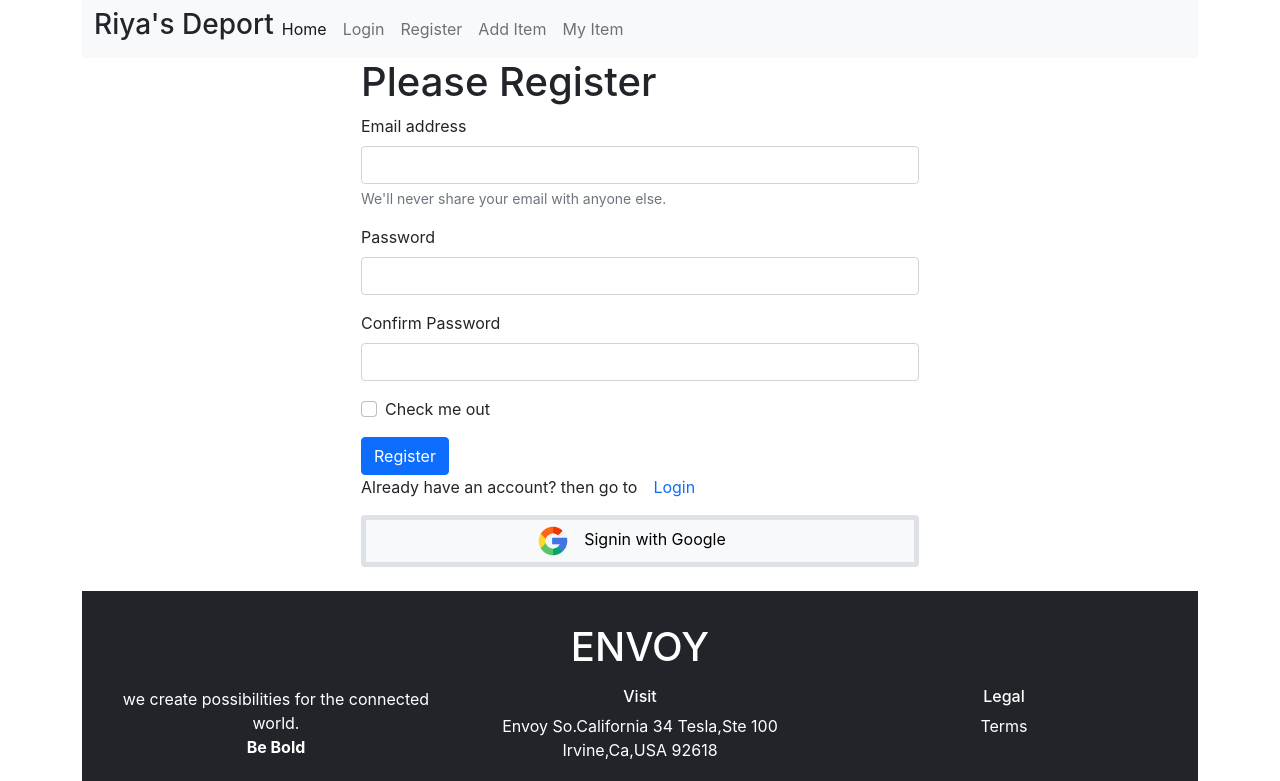
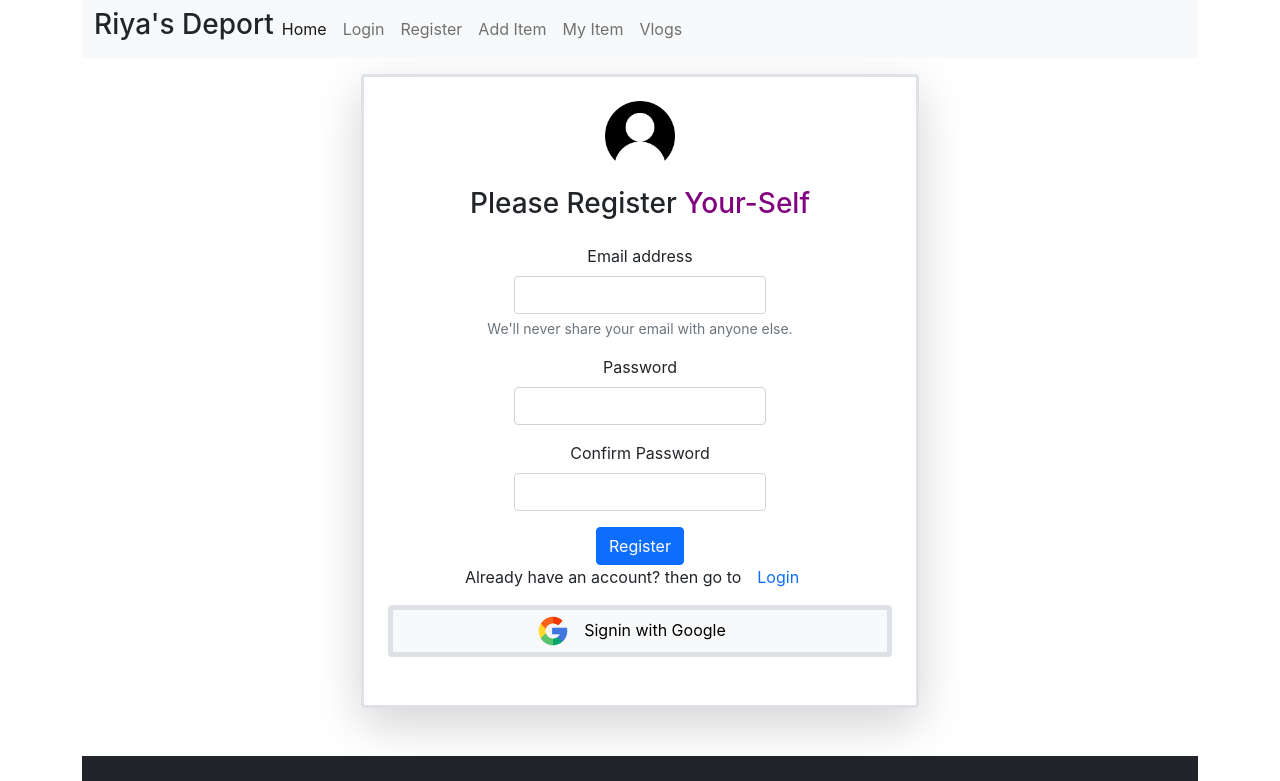
Before and after one commit to Chayanika1/ware-house-management-client-side, a React (Create React App) app: page /Register in a window 1280 px wide. Shown: the top 781 px of the page. Built offline with nearby package versions, Linux system fonts and the light colour scheme; no server answers.

Commit message:
add some style

```diff
--- a/src/App.js
+++ b/src/App.js
@@ -16,6 +16,7 @@ import Footer from './Pages/Footer/Footer';
 import ManageInventory from './Pages/ManageInventory/ManageInventory';
 import AddItem from './AddItem/AddItem';
 import MyItems from './Pages/MyItems/MyItems';
+import Vlogs from './Pages/Vlogs/Vlogs';
 
 function App() {
   return (
@@ -35,6 +36,7 @@ function App() {
 
         <Route path="/Login" element={<Login></Login>}></Route>
         <Route path="/Register" element={<Register></Register>}></Route>
+        <Route path="/Vlogs" element={<Vlogs></Vlogs>}></Route>
 
         <Route path="*" element={<Error></Error>}></Route>
       </Routes>
--- a/src/Pages/Header/Header.js
+++ b/src/Pages/Header/Header.js
@@ -27,6 +27,7 @@ const Header = () => {
                             <Link class="nav-link" to="/Register">Register</Link>
                             <Link class="nav-link" to="/AddItem">Add Item</Link>
                             <Link class="nav-link" to="/MyItems">My Item</Link>
+                            <Link class="nav-link" to="/Vlogs">Vlogs</Link>
 
                         </div>
                     </div>
--- a/src/Pages/Login/Login.js
+++ b/src/Pages/Login/Login.js
@@ -7,6 +7,7 @@ import { ToastContainer, toast } from 'react-toastify';
 import 'react-toastify/dist/ReactToastify.css';
 import { sendPasswordResetEmail } from 'firebase/auth';
 import SocialLogin from '../SocialLogin/SocialLogin';
+import User1 from '../../Images/User1.png';
 
 
 
@@ -46,37 +47,45 @@ const Login = () => {
     if (error) {
         errorElement = <p>Error : {error.message}</p>
     }
-    const resetPassword =  () => {
-        sendPasswordResetEmail(auth,email)
-        .then(()=>{
-            toast('Email send')
-        })
+    const resetPassword = () => {
+        sendPasswordResetEmail(auth, email)
+            .then(() => {
+                toast('Email send')
+            })
 
 
     }
     return (
-        <div className='col-lg-6 col-sm-8 mx-auto'>
-            <h1>Please Login</h1>
+        <div className='col-lg-6 col-sm-8 mx-auto border border-3 p-4 shadow-lg p-3 mb-5 bg-body rounded mt-3'>
+            <div className='text-center'>
+                <img style={{ height: '70px' }} src={User1} alt="" />
+
+            </div>
+
+            <h3 className='p-3 text-center'>Please Login <span style={{ color: 'orange' }}>Your Self</span></h3>
             <form onSubmit={handleLogin}>
 
-                <div class="mb-3">
+                <div class="mb-3 text-center">
                     <label for="exampleInputEmail1" class="form-label">Email address</label>
-                    <input onBlur={handleEmail}type="email" class="form-control" id="exampleInputEmail1" aria-describedby="emailHelp" required/>
-                        <div id="emailHelp" class="form-text">We'll never share your email with anyone else.</div>
+
+                    <input style={{ width: '50%' }} onBlur={handleEmail} type="email" class="form-control mx-auto" id="exampleInputEmail1" aria-describedby="emailHelp" required />
+                    <div id="emailHelp" class="form-text">We'll never share your email with anyone else.</div>
+
+
+
                 </div>
-                <div class="mb-3">
+                <div class="mb-3 text-center">
                     <label for="exampleInputPassword1" class="form-label">Password</label>
-                    <input onBlur={handlePassword} type="password" class="form-control" id="exampleInputPassword1" required/>
+                    <input style={{ width: '50%' }} onBlur={handlePassword} type="password" class="form-control mx-auto" id="exampleInputPassword1"  />
                 </div>
-                <div class="mb-3 form-check">
-                    <input type="checkbox" class="form-check-input" id="exampleCheck1"/>
-                        <label class="form-check-label" for="exampleCheck1">Check me out</label>
+
+                {errorElement}
+                <div className='text-center'>
+                    <button type="submit" class="btn btn-primary">Login</button>
                 </div>
-                {errorElement}
-                <button type="submit" class="btn btn-primary">Login</button>
-                <p>Don't have any account? then go to<Link className="p-3" style={{ textDecoration: 'none' }} to="/Register">Register</Link></p>
-                <p>Forget Password? <button className='btn btn-link text-primary pe-auto text-decoration-none' onClick={resetPassword}>Reset Password</button> </p>
-                <ToastContainer/>
+                <p className='text-center'>Don't have any account? then go to<Link className="p-3" style={{ textDecoration: 'none' }} to="/Register">Register</Link></p>
+                <p className='text-center'>Forget Password? <button className='btn btn-link text-primary pe-auto text-decoration-none' onClick={resetPassword}>Reset Password</button> </p>
+                <ToastContainer />
             </form>
             <SocialLogin></SocialLogin>
 
--- a/src/Pages/Register/Register.js
+++ b/src/Pages/Register/Register.js
@@ -8,6 +8,7 @@ import { ToastContainer, toast } from 'react-toastify';
 
 import { sendEmailVerification } from 'firebase/auth';
 import SocialLogin from '../SocialLogin/SocialLogin';
+import User2 from '../../Images/User2.png';
 
 
 
@@ -62,30 +63,35 @@ const Register = () => {
         })
     }
     return (
-        <div className='col-lg-6 col-sm-8 mx-auto'>
-            <h1>Please Register</h1>
+        <div className='col-lg-6 col-sm-8 mx-auto border border-3 p-4 shadow-lg p-3 mb-5 bg-body rounded mt-3'>
+            <div className='text-center'>
+                <img style={{ height: '70px' }} src={User2} alt="" />
+
+            </div>
+            <h3 className='p-3 text-center'>Please Register <span style={{color:'purple'}}>Your-Self</span></h3>
              <form onSubmit={handleRegistration}>
-                <div class="mb-3">
+                <div class="mb-3 text-center">
                     <label for="exampleInputEmail1" class="form-label">Email address</label>
-                    <input onBlur={handelEmail} type="email" class="form-control" id="exampleInputEmail1" aria-describedby="emailHelp" required/>
+                    <input style={{ width: '50%' }} onBlur={handelEmail} type="email" class="form-control mx-auto" id="exampleInputEmail1" aria-describedby="emailHelp" required/>
                         <div id="emailHelp" class="form-text">We'll never share your email with anyone else.</div>
                 </div>
-                <div class="mb-3">
+                <div class="mb-3 text-center">
                     <label for="exampleInputPassword1" class="form-label">Password</label>
-                    <input onBlur={handelPassword}type="password" class="form-control" id="exampleInputPassword1" required/>
+                    <input style={{ width: '50%' }} onBlur={handelPassword}type="password" class="form-control mx-auto" id="exampleInputPassword1" required/>
                 </div>
-                <div class="mb-3">
+                <div class="mb-3 text-center">
                     <label for="exampleInputPassword1" class="form-label">Confirm Password</label>
-                    <input onBlur={handelConfirmPassword} type="password" class="form-control" id="exampleInputPassword1" required/>
+                    <input style={{ width: '50%' }} onBlur={handelConfirmPassword} type="password" class="form-control mx-auto" id="exampleInputPassword1" required/>
                 </div>
-                <div class="mb-3 form-check">
-                    <input type="checkbox" class="form-check-input" id="exampleCheck1"/>
-                        <label class="form-check-label" for="exampleCheck1">Check me out</label>
+
+                {errorElement}
+                <div className='text-center'>
+                <button onClick={ verify }type="submit" class="btn btn-primary">Register</button>
+
                 </div>
-                {errorElement}
 
-                <button onClick={ verify }type="submit" class="btn btn-primary">Register</button>
-                <p>Already have an account? then go to<Link className="p-3" style={{ textDecoration: 'none' }} to="/Login">Login</Link></p>
+
+                <p className='text-center'>Already have an account? then go to<Link className="p-3" style={{ textDecoration: 'none' }} to="/Login">Login</Link></p>
                 <ToastContainer/>
             </form>
             <SocialLogin></SocialLogin>
--- a/src/Pages/Vlogs/Vlogs.js
+++ b/src/Pages/Vlogs/Vlogs.js
@@ -2,29 +2,46 @@ import React from 'react';
 
 const Vlogs = () => {
     return (
-        <div>
+        <div className='p-4'>
             <div className='row'>
                 <div className='col-lg-4 col-sm-12'>
                     <div class="card text-white bg-secondary mb-3">
-                        <div class="card-header">Header</div>
+                        <div class="card-header">What is the difference between Node js and JavaScript?</div>
+
                         <div class="card-body">
-                            <h5 class="card-title">Secondary card title</h5>
-                            <p class="card-text">Some quick example text to build on the card title and make up the bulk of the card's content.</p>
+
+                            <p class="card-text">Javascript is a programming language and
+                                NodeJS is a javascript runtime environment.</p>
+                        </div>
+                    </div>
+
+                </div>
+                <div className='col-lg-4 col-sm-12'>
+                    <div class="card text-white bg-danger mb-3">
+                        <div class="card-header">Difference between sql and nosql databases</div>
+
+                        <div class="card-body">
+
+                            <p class="card-text">SQL databases are vertically scalable and NoSQL databases are horizontally scalable.
+                            </p>
+                        </div>
+                    </div>
+
+                </div>
+                <div className='col-lg-4 col-sm-12'>
+                    <div class="card text-dark bg-warning mb-3" >
+                        <div class="card-header">What is the purpose of jwt? and how its work?</div>
+                        <div class="card-body">
+
+                            <p class="card-text">jwt is a mechanism to verify the owner of some JSON data.
+                            jwt also allows us to use same JSON web token in multiple servers.</p>
                         </div>
                     </div>
 
                 </div>
             </div>
-            <div className='row'>
-                <div className='col-lg-4 col-sm-12'>
 
-                </div>
-            </div>
-            <div className='row'>
-                <div className='col-lg-4 col-sm-12'>
 
-                </div>
-            </div>
 
         </div>
     );
```
Also changed, not shown: src/Images/User1.png (added), src/Images/User2.png (added).
